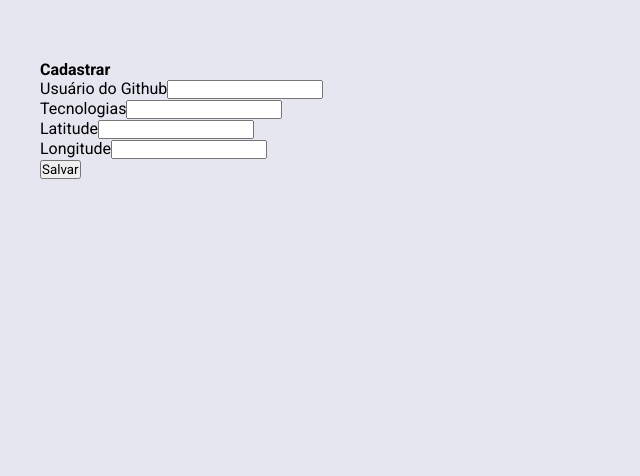
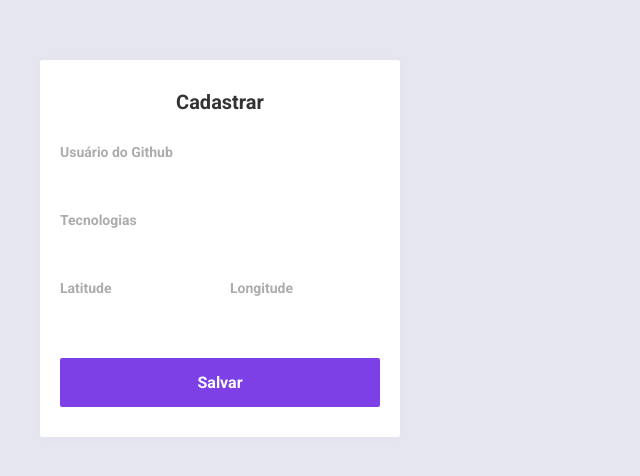
Before and after one commit to gabrielvf64/omnistack10-frontend, a React (Create React App) app: page / in a window 1280 px wide. Shown: the top 476 px of the page, without its empty margins (0-640 px from the left). Built offline with nearby package versions, Linux system fonts and the light colour scheme.

Commit message:
sidebar style

```diff
--- a/src/App.js
+++ b/src/App.js
@@ -2,6 +2,7 @@ import React from "react";
 
 import "./global.css";
 import "./App.css";
+import "./Sidebar.css";
 
 function App() {
   return (
--- a/src/Sidebar.css
+++ b/src/Sidebar.css
@@ -0,0 +1,67 @@
+aside {
+  width: 320px;
+  background: #FFF;
+  box-shadow: 0 0 14px 0 rgba(0, 0, 0, 0.02);
+  border-radius: 2px;
+  padding: 30px 20px;
+}
+
+aside strong {
+  font-size: 20px;
+  text-align: center;
+  display: block;
+  color: #333;
+}
+
+aside form {
+  margin-top: 30px;
+}
+
+aside form .input-block + .input-block {
+  margin-top: 20px;
+}
+
+aside form .input-group {
+  margin-top: 20px;
+  display: grid;
+  gap: 20px;
+  grid-template-columns: 1fr 1fr;
+}
+
+aside form .input-group .input-block {
+  margin-top: 0;
+}
+
+aside form .input-block label {
+  color: #ACACAC;
+  font-size: 14px;
+  font-weight: bold;
+  display: block;
+}
+
+aside form .input-block input {
+  width: 100%;
+  height: 32px;
+  font-size: 14px;
+  color: #666;
+  border: 0;
+  border-bottom: 1px solide #eee;
+}
+
+aside form button[type=submit] {
+  width: 100%;
+  border: 0;
+  margin-top: 30px;
+  background: #7d40e7;
+  border-radius: 2px;
+  padding: 15px 20px;
+  font-size: 16px;
+  font-weight: bold;
+  color: #fff;
+  cursor: pointer;
+  transition: background 0.5s;
+}
+
+aside form button[type=submit]:hover {
+  background: #6931ca;
+}
```
